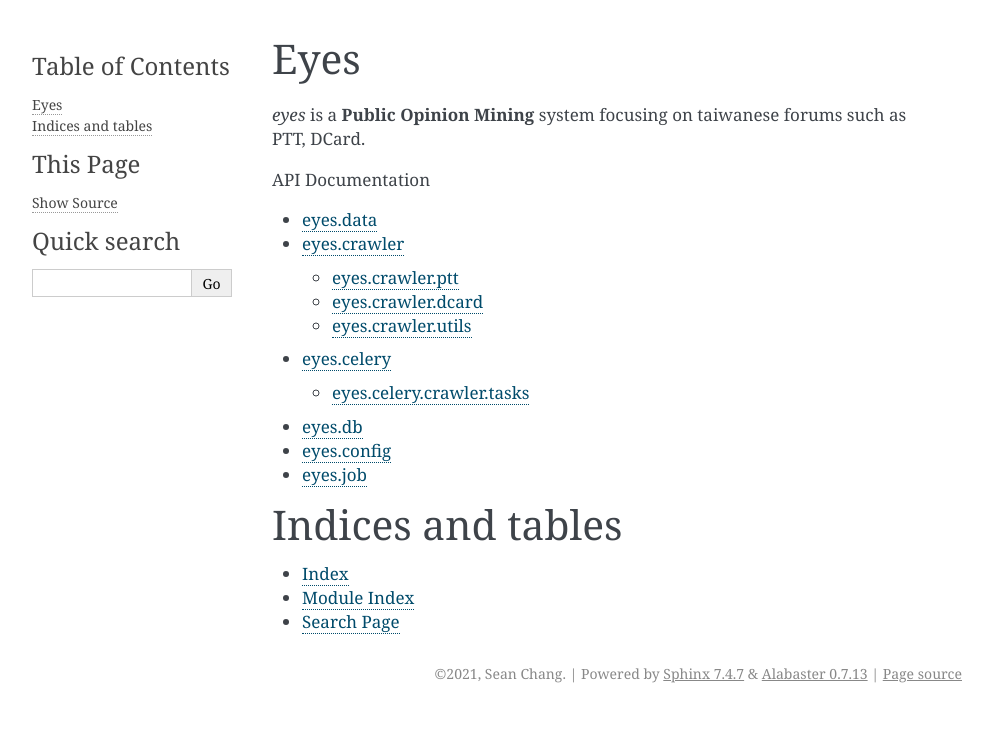
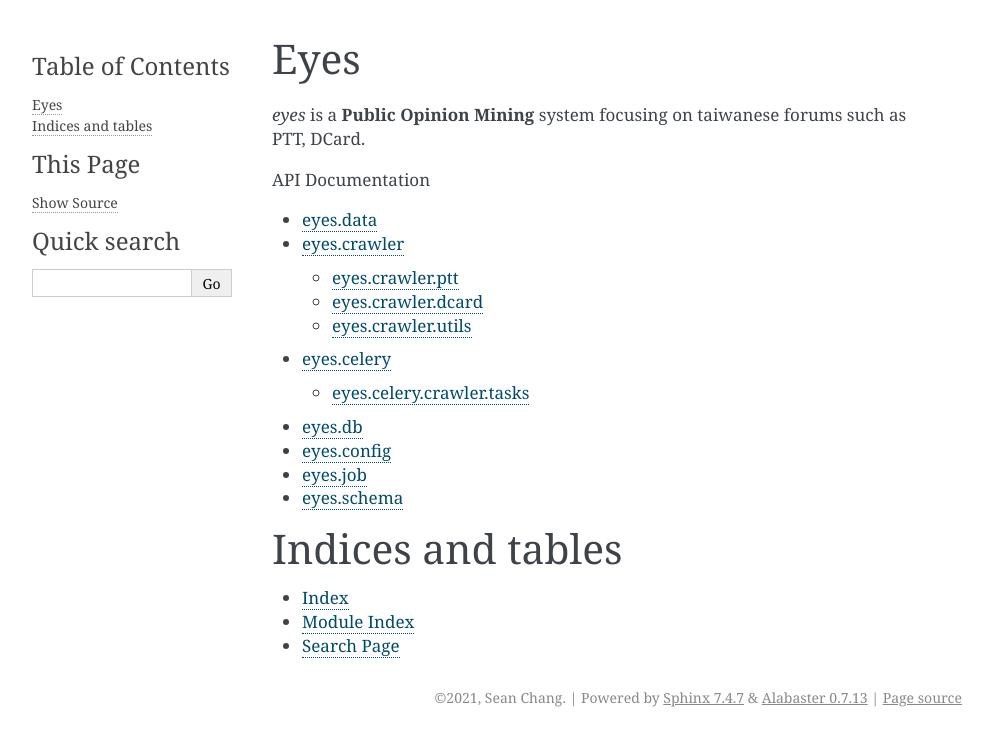
Before and after one commit to r05323028/eyes, a Sphinx documentation site: the page built from doc/index.rst, in a window 1280 px wide. Shown: the top 746 px of the page, without its empty margins (148-1140 px from the left). Built offline with Sphinx 7.4.7, drawn with Linux system fonts in a browser that asks for light colours.

Commit message:
Add schema doc

```diff
--- a/doc/index.rst
+++ b/doc/index.rst
@@ -23,6 +23,7 @@ Eyes
    sources/api/db
    sources/api/config
    sources/api/job
+   sources/api/schema
 
 
 
--- /dev/null
+++ b/doc/sources/api/schema.rst
@@ -0,0 +1,5 @@
+eyes.schema
+-----------
+
+.. automodule:: eyes.schema
+    :members:
```
